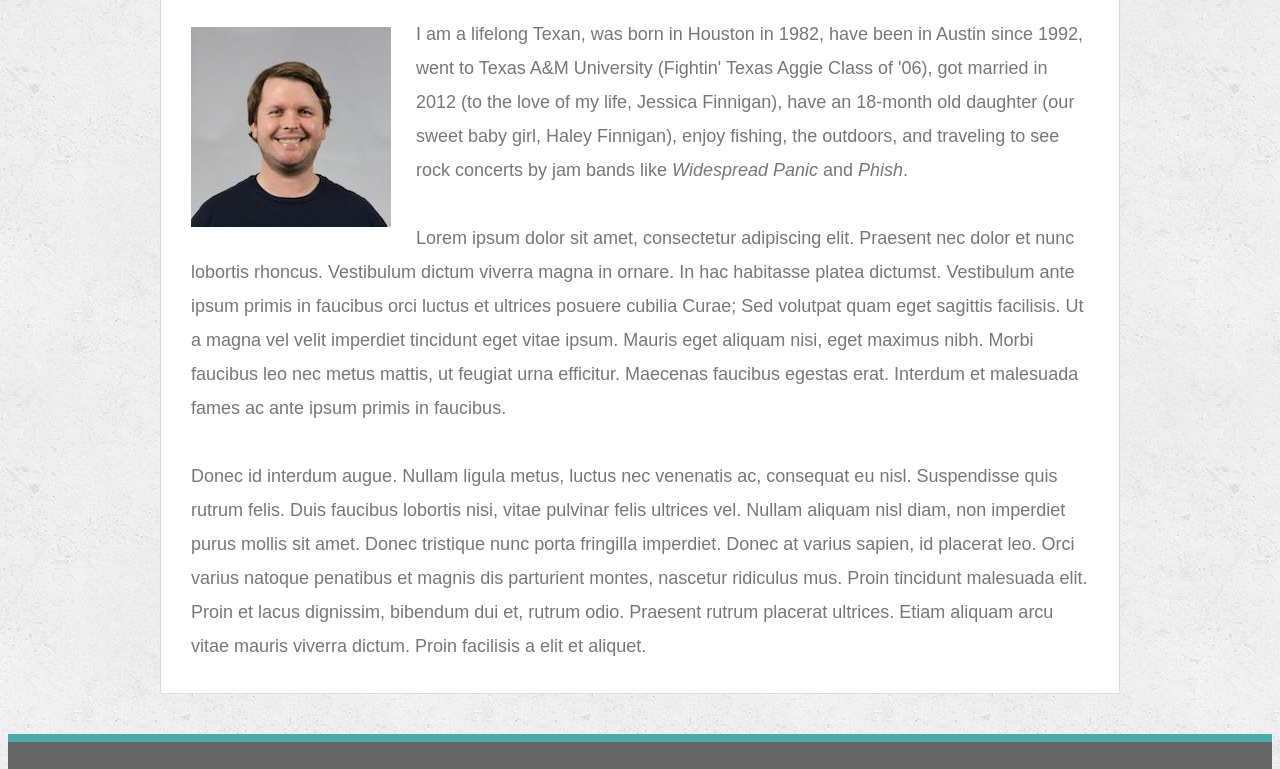
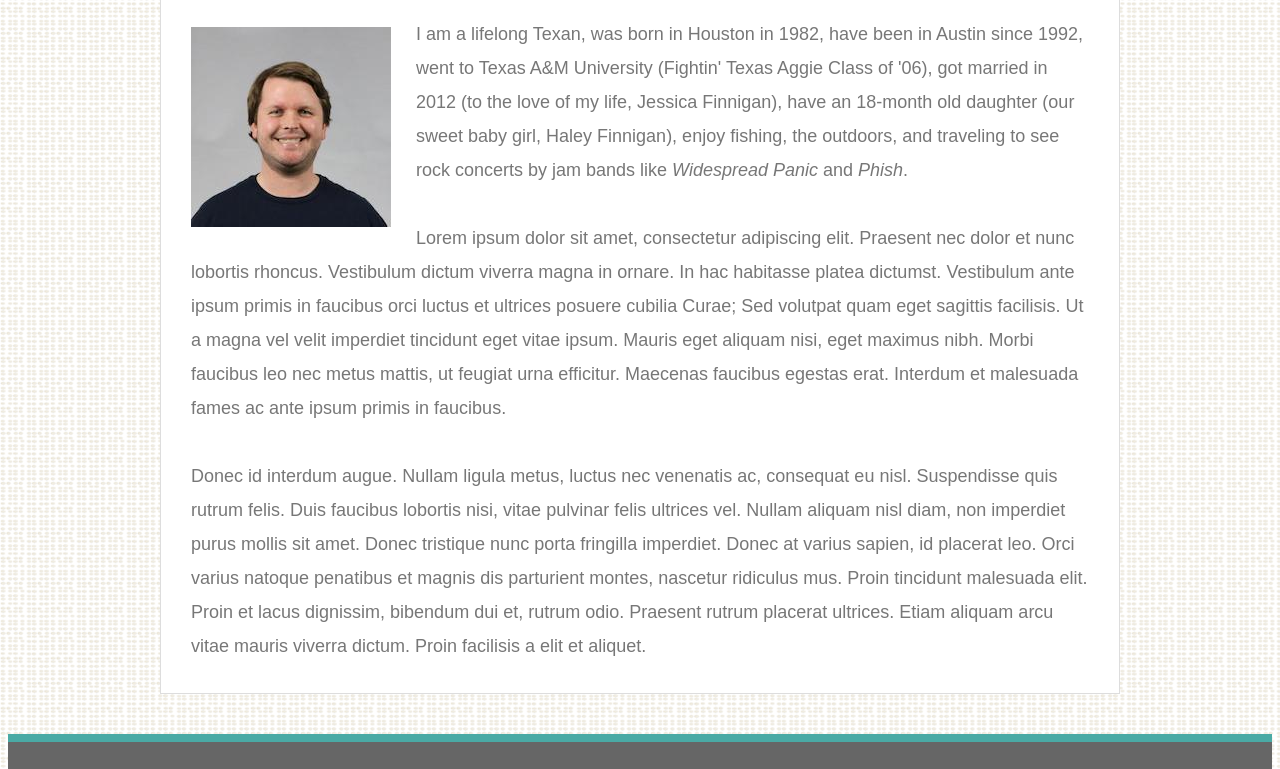
Before and after one commit to cf512/Responsive-Portfolio, a plain HTML site: page index.html in a window 1280 px wide. Shown: the part 269-1038 px from the top of the page. Drawn offline with Linux system fonts and the light colour scheme.

Commit message:
background pattern

```diff
--- a/assets/css/style.css
+++ b/assets/css/style.css
@@ -3,7 +3,7 @@ body {
   font-size: 18px;
   line-height: 34px;
   color: #777777;
-  background: url("../images/concrete_seamless.png");
+  background: url("../images/dynamic-style.png");
 }
 
 * {
```
